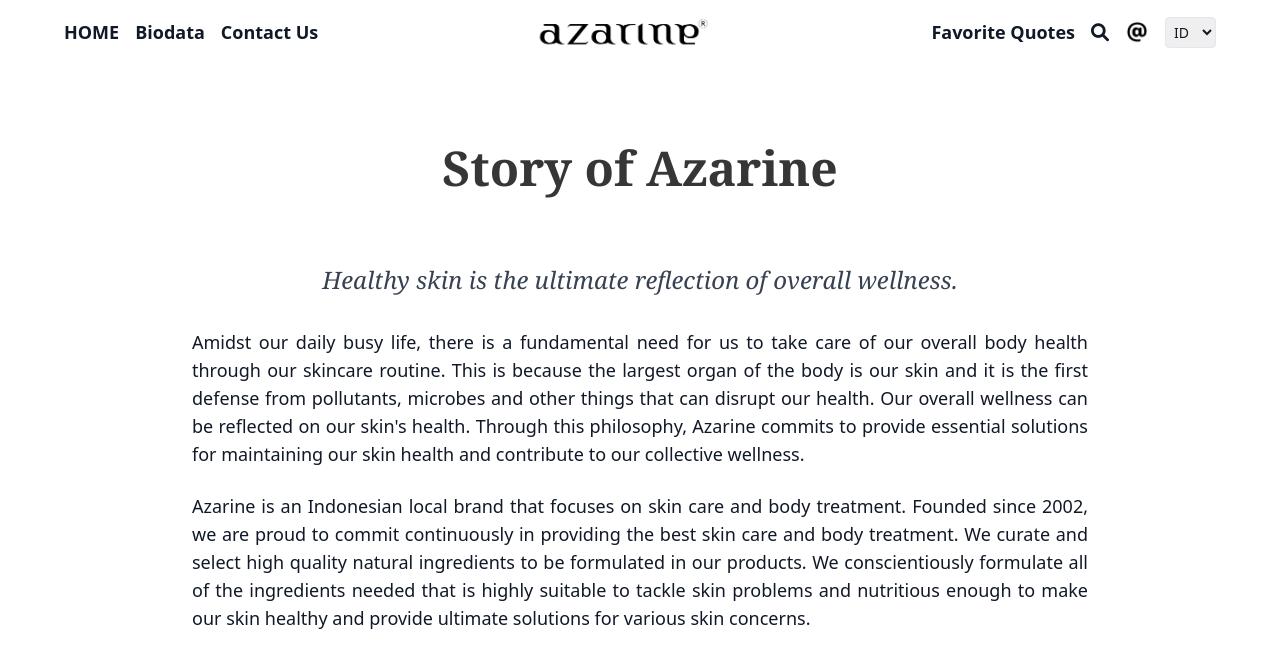
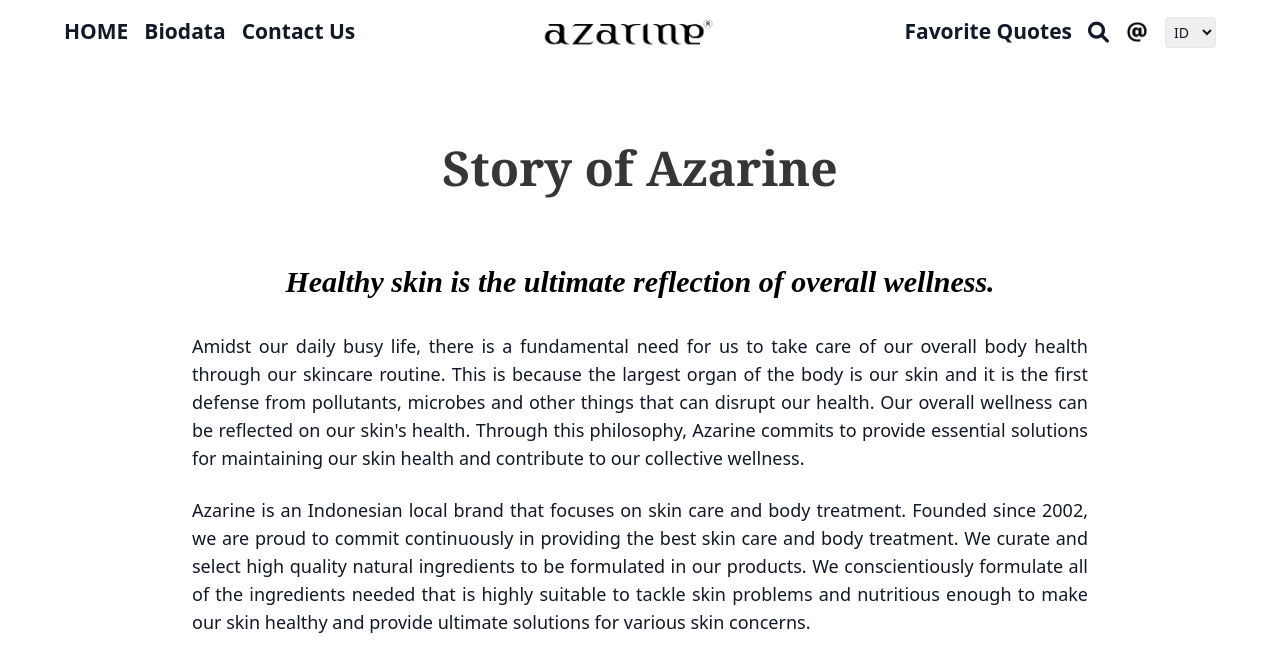
Before and after one commit to LiberlyDjara010/AZARINE, a plain HTML site: page index.html in a window 1280 px wide. Shown: the top 672 px of the page. Drawn offline with nearby package versions, Linux system fonts and the light colour scheme.

Commit message:
Update terbaru

```diff
--- a/index.html
+++ b/index.html
@@ -26,8 +26,12 @@
     <style>
       header {
         justify-content: space-between;
-        font-size: large;
+        font-size: 21px;
         padding: 15px 40px;
+      }
+
+      blockquote {
+        font-family: PlayfairDisplay;
       }
 
       h1 {
@@ -108,9 +112,7 @@
       </h1>
       <br /><br />
 
-      <blockquote
-        class="text-2xl italic text-center mb-8 font-serif text-gray-700"
-      >
+      <blockquote class="text-3xl font-bold italic text-center mb-8 text-black">
         Healthy skin is the ultimate reflection of overall wellness.
       </blockquote>
 
```
Also changed, not shown: biodata.html (+6 -6 lines).
